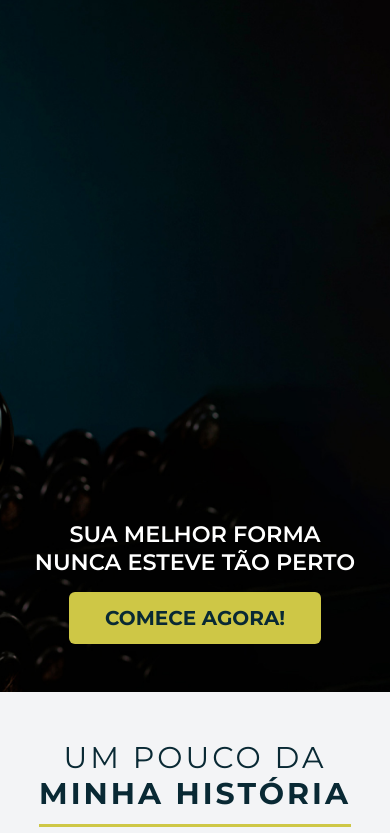
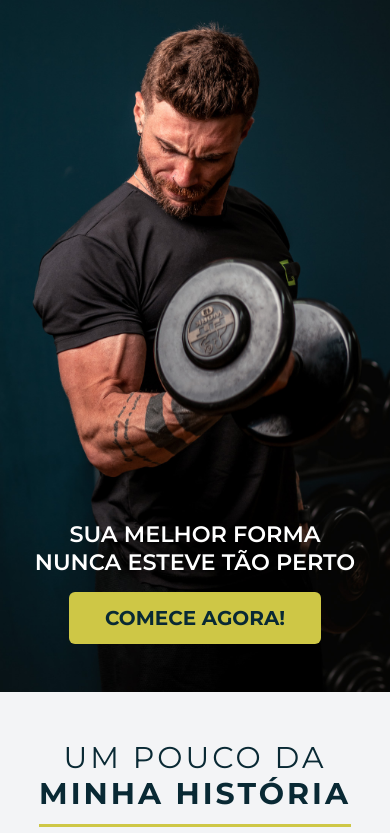
Before and after one commit to Gustavo-Consoni/Site_Neto_Seratti_Personal, a website: page index.html in a window 390 px wide. Shown: the part 68-901 px from the top of the page. Drawn offline with nearby package versions, Linux system fonts and the light colour scheme.

Commit message:
Add files via upload

```diff
--- a/index.html
+++ b/index.html
@@ -18,7 +18,7 @@
 <body x-data="{ sidebar: false, open: null, scrolled: false }" @scroll.window="scrolled = window.scrollY > 0">
 
     <!-- Home -->
-    <div class="relative h-[90vh] lg:h-screen bg-[url('/arquivos/imagens/capa_desktop.jpg')] bg-cover bg-center bg-no-repeat">
+    <div class="relative h-[90vh] lg:h-screen bg-[url('/arquivos/imagens/capa_mobile.jpg')] lg:bg-[url('/arquivos/imagens/capa_desktop.jpg')] bg-cover bg-center bg-no-repeat">
 
         <!-- Navbar -->
         <div :class="{ 'bg-black bg-opacity-80': scrolled }" class="w-full fixed top-0 z-10 flex items-center justify-between text-white duration-500 p-5 lg:px-12">
```
Also changed, not shown: dist/output.css.
